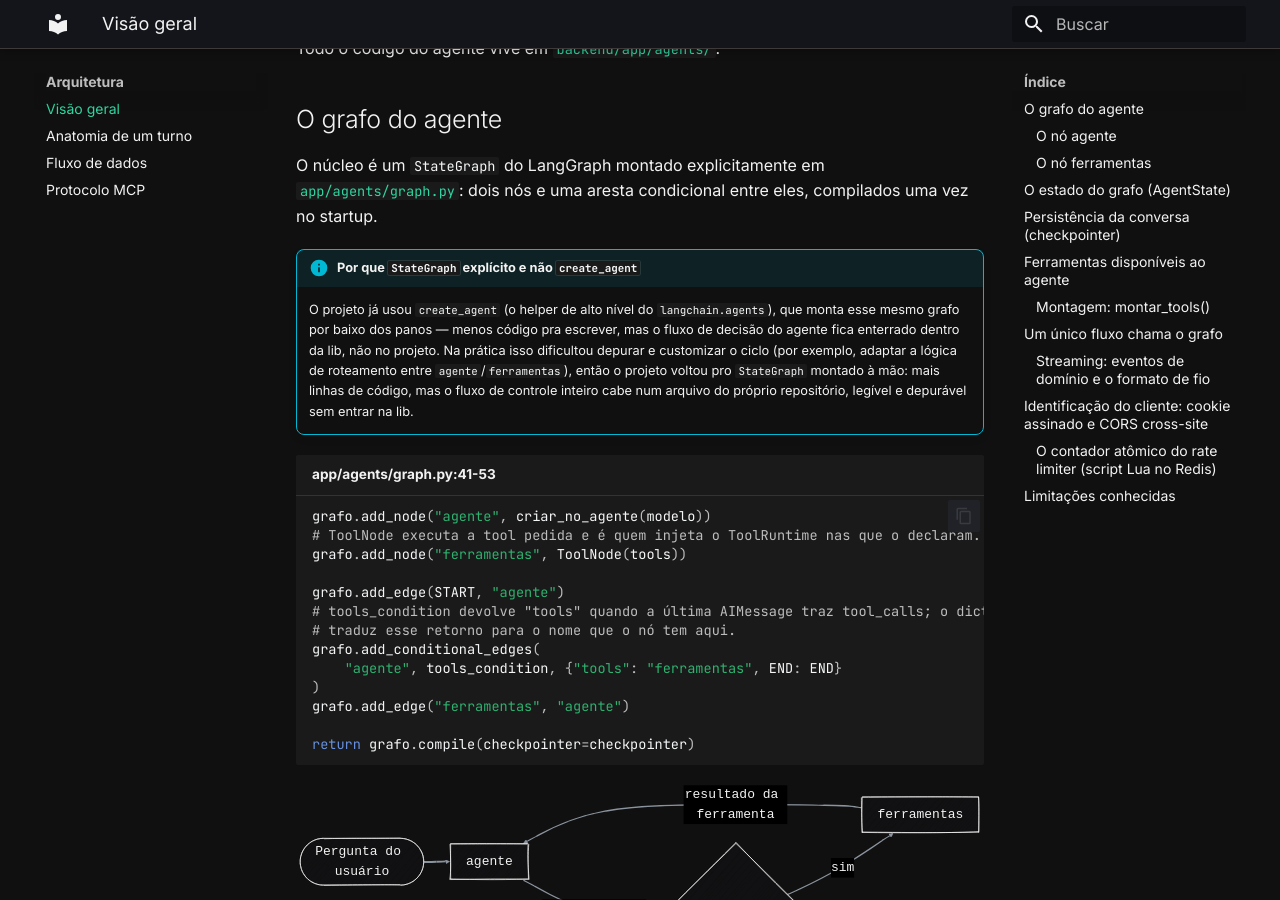
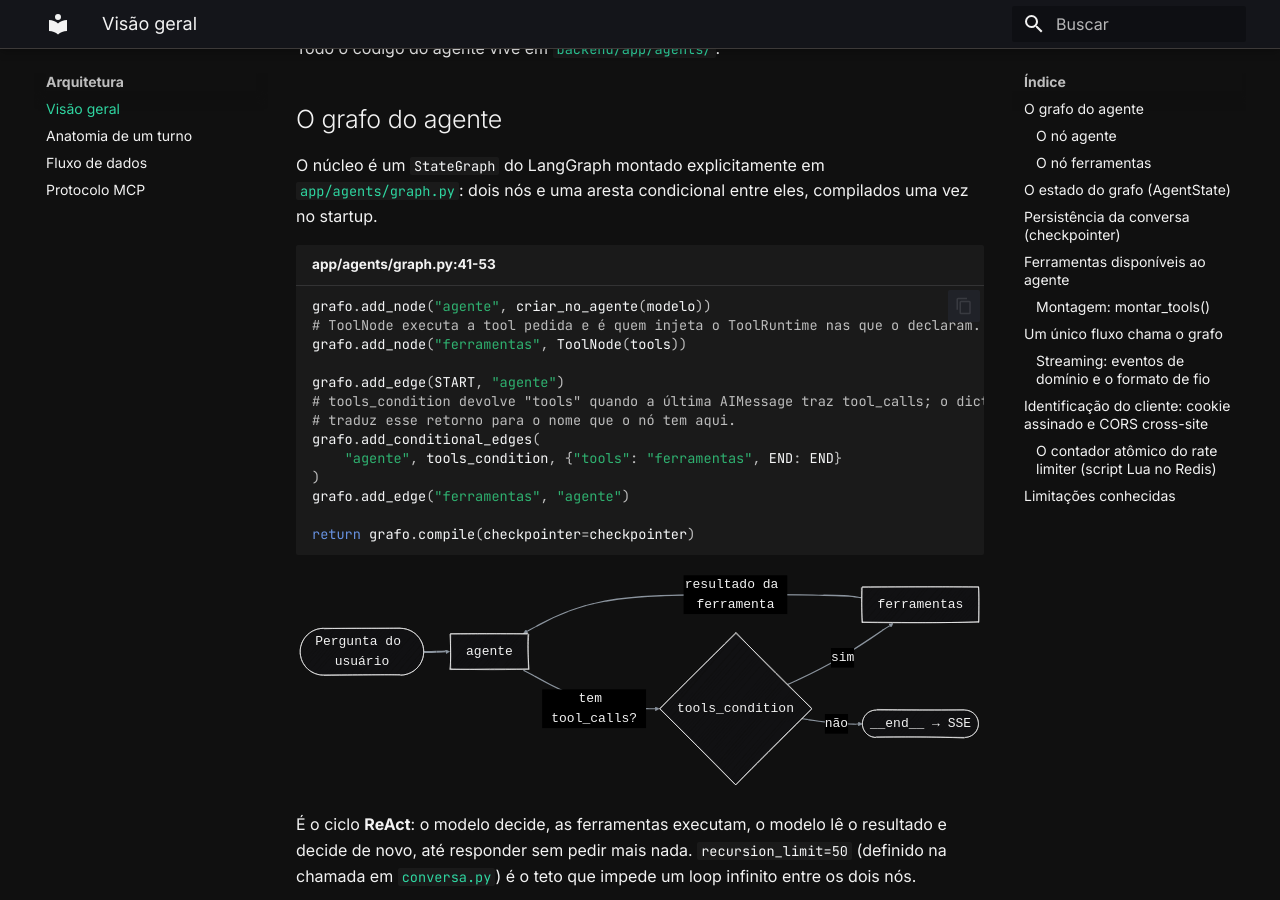
Before and after one commit to Moreira-89/auditor-cidadao, an MkDocs documentation site: the page built from docs/arquitetura/visao_geral.md, in a window 1280 px wide and 900 px high, scrolled down 312 px. Built offline with MkDocs 1.6.1 and Material for MkDocs 9.7.7, drawn with Linux system fonts in a browser that asks for light colours.

Commit message:
docs(arquitetura): remove nota "Por que StateGraph explícito e não create_agent"

````diff
--- a/docs/arquitetura/visao_geral.md
+++ b/docs/arquitetura/visao_geral.md
@@ -13,14 +13,6 @@ Todo o código do agente vive em
 O núcleo é um `StateGraph` do LangGraph montado explicitamente em
 [`app/agents/graph.py`](https://github.com/Moreira-89/auditor-cidadao/blob/main/backend/app/agents/graph.py):
 dois nós e uma aresta condicional entre eles, compilados uma vez no startup.
-
-!!! info "Por que `StateGraph` explícito e não `create_agent`"
-    O projeto já usou `create_agent` (o helper de alto nível do `langchain.agents`), que monta esse
-    mesmo grafo por baixo dos panos — menos código pra escrever, mas o fluxo de decisão do agente
-    fica enterrado dentro da lib, não no projeto. Na prática isso dificultou depurar e customizar o
-    ciclo (por exemplo, adaptar a lógica de roteamento entre `agente`/`ferramentas`), então o
-    projeto voltou pro `StateGraph` montado à mão: mais linhas de código, mas o fluxo de controle
-    inteiro cabe num arquivo do próprio repositório, legível e depurável sem entrar na lib.
 
 ```python title="app/agents/graph.py:41-53"
 grafo.add_node("agente", criar_no_agente(modelo))
````
